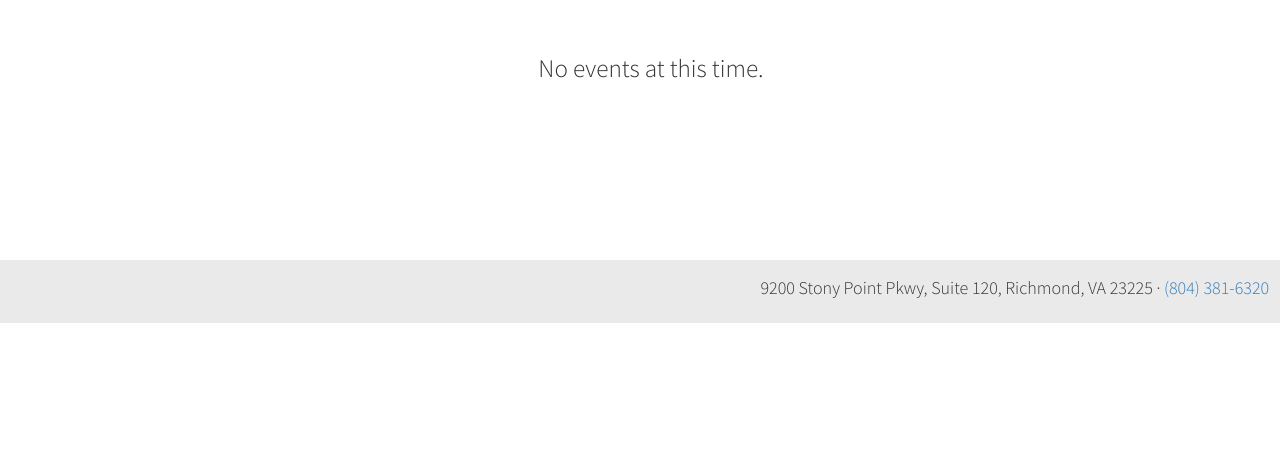
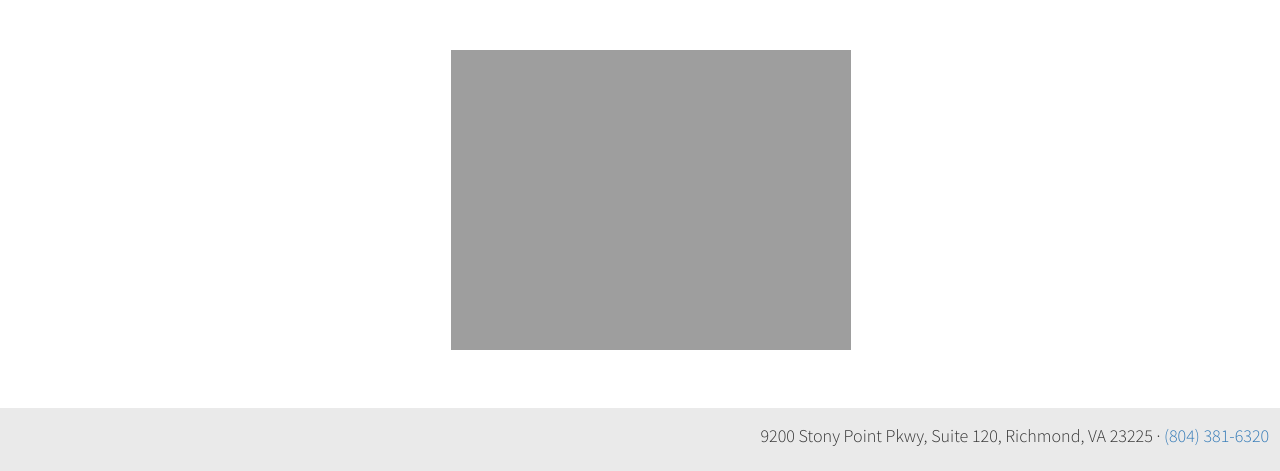
Before and after one commit to griffin-cigar/griffin-cigar.github.io, a Jekyll site: the page built from events.html, in a window 1280 px wide. Shown: the part 607-1078 px from the top of the page. Built offline with Jekyll 4.4.1, drawn with Linux system fonts in a browser that asks for light colours; before the commit the page ends 930 px from its top, so only the background shows below that.

Commit message:
Add event

```diff
--- a/events.html
+++ b/events.html
@@ -7,16 +7,16 @@
 permalink: /events
 ---
 
-<div class="row main-body-container">
+<!-- <div class="row main-body-container">
   <div class="col-xs-12 col-sm-10 col-sm-offset-1 col-md-8 col-md-offset-2">
     <p class="main-body">No events at this time.</p>
   </div>
-</div>
+</div> -->
 
-<!-- <div class="row main-body-container">
+<div class="row main-body-container">
   <div class="col-xs-12 col-sm-10 col-sm-offset-1 col-md-8 col-md-offset-2">
     <p class="main-body">
-      <img src="{{ '/assets/images/cigar_klatch_flier.png' | absolute_url }}" class="img-responsive margin-auto">
+      <img src="{{ '/assets/images/cocktail-whisper.png' | absolute_url }}" class="img-responsive margin-auto">
     </p>
   </div>
-</div> -->
+</div>
```
